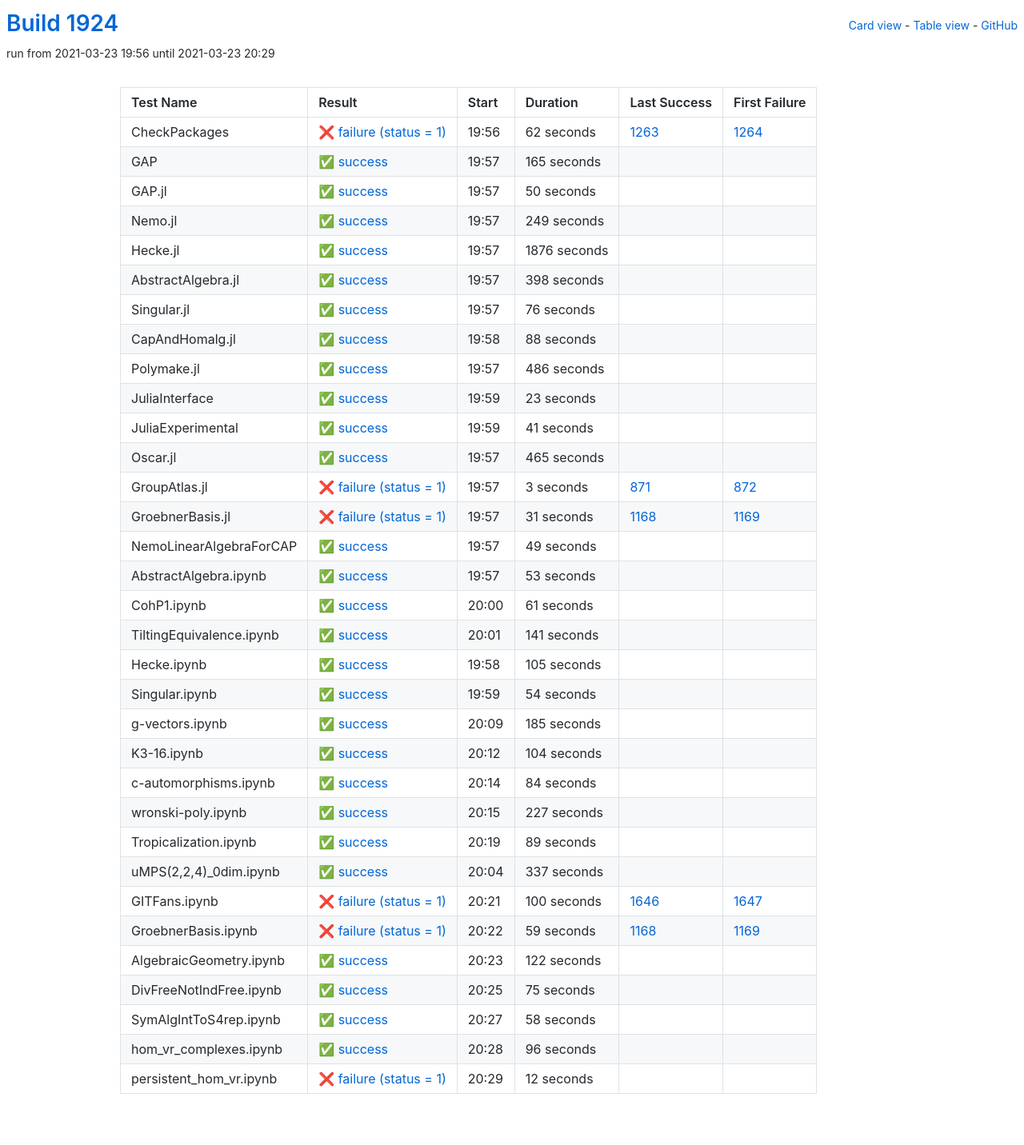
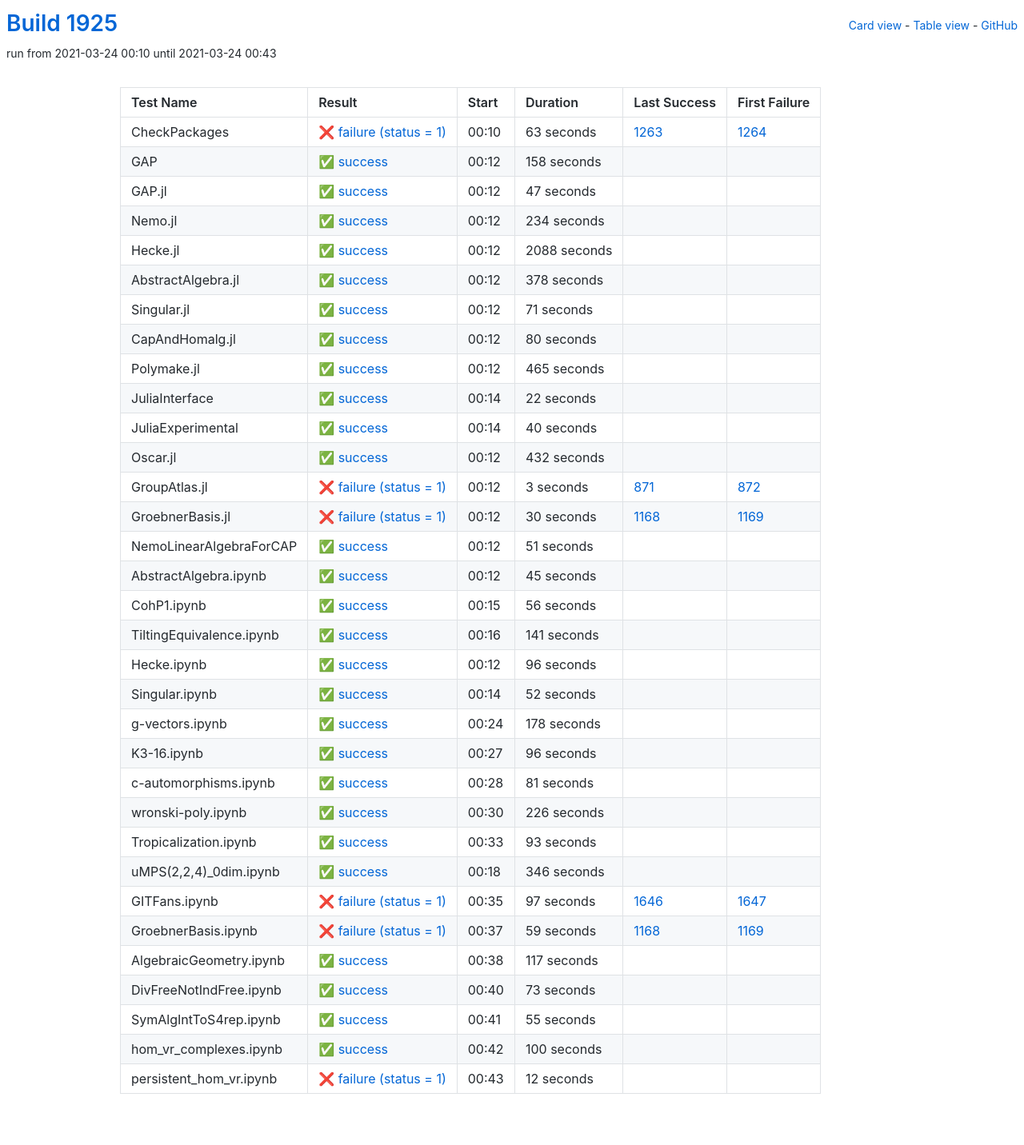
Before and after one commit to oscar-system/oscar-ci-status-stable, a Jekyll site: the page built from table.html, in a window 1280 px wide. Shown: the whole page at 80% size. Built offline with Jekyll 4.4.1, drawn with Linux system fonts in a browser that asks for light colours.

Commit message:
Build #1925

```diff
--- a/_data/ci.yml
+++ b/_data/ci.yml
@@ -1,6 +1,6 @@
 ---
-build: 1924
-build_url: https://oscarci.mathematik.uni-kl.de/job/oscar-stable/1924/
+build: 1925
+build_url: https://oscarci.mathematik.uni-kl.de/job/oscar-stable/1925/
 job: oscar-stable
 organization: oscar-system
 repo: oscar-ci-status-stable
@@ -8,140 +8,104 @@ repourl: https://github.com/oscar-system/oscar-ci-status-stable
 tests:
 - name: CheckPackages
   id: checkpackages
-  log: https://oscarci.mathematik.uni-kl.de/job/oscar-stable/1924/artifact/logs/build-1924/CheckPackages.log
-  start: 2021-03-23 19:56
+  log: https://oscarci.mathematik.uni-kl.de/job/oscar-stable/1925/artifact/logs/build-1925/CheckPackages.log
+  start: 2021-03-24 00:10
   success: false
   exitcode: 1
   status: failure
-  duration: 62
+  duration: 63
   last_success: 1263
   last_success_url: https://oscarci.mathematik.uni-kl.de/job/oscar-stable/1263/
   first_failure: 1264
   first_failure_url: https://oscarci.mathematik.uni-kl.de/job/oscar-stable/1264/
 - name: GAP
   id: gap
-  log: https://oscarci.mathematik.uni-kl.de/job/oscar-stable/1924/artifact/logs/build-1924/GAP.log
-  start: 2021-03-23 19:57
+  log: https://oscarci.mathematik.uni-kl.de/job/oscar-stable/1925/artifact/logs/build-1925/GAP.log
+  start: 2021-03-24 00:12
   success: true
   exitcode: 0
   status: success
-  duration: 165
+  duration: 158
   last_success: false
   last_success_url:
   first_failure: false
   first_failure_url:
 - name: GAP.jl
   id: gap-jl
-  log: https://oscarci.mathematik.uni-kl.de/job/oscar-stable/1924/artifact/logs/build-1924/GAP.jl.log
-  start: 2021-03-23 19:57
+  log: https://oscarci.mathematik.uni-kl.de/job/oscar-stable/1925/artifact/logs/build-1925/GAP.jl.log
+  start: 2021-03-24 00:12
   success: true
   exitcode: 0
   status: success
-  duration: 50
+  duration: 47
   last_success: false
   last_success_url:
   first_failure: false
   first_failure_url:
 - name: Nemo.jl
   id: nemo-jl
-  log: https://oscarci.mathematik.uni-kl.de/job/oscar-stable/1924/artifact/logs/build-1924/Nemo.jl.log
-  start: 2021-03-23 19:57
+  log: https://oscarci.mathematik.uni-kl.de/job/oscar-stable/1925/artifact/logs/build-1925/Nemo.jl.log
+  start: 2021-03-24 00:12
   success: true
   exitcode: 0
   status: success
-  duration: 249
+  duration: 234
   last_success: false
   last_success_url:
   first_failure: false
   first_failure_url:
 - name: Hecke.jl
   id: hecke-jl
-  log: https://oscarci.mathematik.uni-kl.de/job/oscar-stable/1924/artifact/logs/build-1924/Hecke.jl.log
-  start: 2021-03-23 19:57
+  log: https://oscarci.mathematik.uni-kl.de/job/oscar-stable/1925/artifact/logs/build-1925/Hecke.jl.log
+  start: 2021-03-24 00:12
   success: true
   exitcode: 0
   status: success
-  duration: 1876
+  duration: 2088
   last_success: false
   last_success_url:
   first_failure: false
   first_failure_url:
 - name: AbstractAlgebra.jl
   id: abstractalgebra-jl
-  log: https://oscarci.mathematik.uni-kl.de/job/oscar-stable/1924/artifact/logs/build-1924/AbstractAlgebra.jl.log
-  start: 2021-03-23 19:57
+  log: https://oscarci.mathematik.uni-kl.de/job/oscar-stable/1925/artifact/logs/build-1925/AbstractAlgebra.jl.log
+  start: 2021-03-24 00:12
   success: true
   exitcode: 0
   status: success
-  duration: 398
+  duration: 378
   last_success: false
   last_success_url:
   first_failure: false
   first_failure_url:
 - name: Singular.jl
   id: singular-jl
-  log: https://oscarci.mathematik.uni-kl.de/job/oscar-stable/1924/artifact/logs/build-1924/Singular.jl.log
-  start: 2021-03-23 19:57
+  log: https://oscarci.mathematik.uni-kl.de/job/oscar-stable/1925/artifact/logs/build-1925/Singular.jl.log
+  start: 2021-03-24 00:12
   success: true
   exitcode: 0
   status: success
-  duration: 76
+  duration: 71
   last_success: false
   last_success_url:
   first_failure: false
   first_failure_url:
 - name: CapAndHomalg.jl
   id: capandhomalg-jl
-  log: https://oscarci.mathematik.uni-kl.de/job/oscar-stable/1924/artifact/logs/build-1924/CapAndHomalg.jl.log
-  start: 2021-03-23 19:58
+  log: https://oscarci.mathematik.uni-kl.de/job/oscar-stable/1925/artifact/logs/build-1925/CapAndHomalg.jl.log
+  start: 2021-03-24 00:12
   success: true
   exitcode: 0
   status: success
-  duration: 88
+  duration: 80
   last_success: false
   last_success_url:
   first_failure: false
   first_failure_url:
 - name: Polymake.jl
   id: polymake-jl
-  log: https://oscarci.mathematik.uni-kl.de/job/oscar-stable/1924/artifact/logs/build-1924/Polymake.jl.log
-  start: 2021-03-23 19:57
-  success: true
-  exitcode: 0
-  status: success
-  duration: 486
-  last_success: false
-  last_success_url:
-  first_failure: false
-  first_failure_url:
-- name: JuliaInterface
-  id: juliainterface
-  log: https://oscarci.mathematik.uni-kl.de/job/oscar-stable/1924/artifact/logs/build-1924/JuliaInterface.log
-  start: 2021-03-23 19:59
-  success: true
-  exitcode: 0
-  status: success
-  duration: 23
-  last_success: false
-  last_success_url:
-  first_failure: false
-  first_failure_url:
-- name: JuliaExperimental
-  id: juliaexperimental
-  log: https://oscarci.mathematik.uni-kl.de/job/oscar-stable/1924/artifact/logs/build-1924/JuliaExperimental.log
-  start: 2021-03-23 19:59
-  success: true
-  exitcode: 0
-  status: success
-  duration: 41
-  last_success: false
-  last_success_url:
-  first_failure: false
-  first_failure_url:
-- name: Oscar.jl
-  id: oscar-jl
-  log: https://oscarci.mathematik.uni-kl.de/job/oscar-stable/1924/artifact/logs/build-1924/Oscar.jl.log
-  start: 2021-03-23 19:57
+  log: https://oscarci.mathematik.uni-kl.de/job/oscar-stable/1925/artifact/logs/build-1925/Polymake.jl.log
+  start: 2021-03-24 00:12
   success: true
   exitcode: 0
   status: success
@@ -150,10 +114,46 @@ tests:
   last_success_url:
   first_failure: false
   first_failure_url:
+- name: JuliaInterface
+  id: juliainterface
+  log: https://oscarci.mathematik.uni-kl.de/job/oscar-stable/1925/artifact/logs/build-1925/JuliaInterface.log
+  start: 2021-03-24 00:14
+  success: true
+  exitcode: 0
+  status: success
+  duration: 22
+  last_success: false
+  last_success_url:
+  first_failure: false
+  first_failure_url:
+- name: JuliaExperimental
+  id: juliaexperimental
+  log: https://oscarci.mathematik.uni-kl.de/job/oscar-stable/1925/artifact/logs/build-1925/JuliaExperimental.log
+  start: 2021-03-24 00:14
+  success: true
+  exitcode: 0
+  status: success
+  duration: 40
+  last_success: false
+  last_success_url:
+  first_failure: false
+  first_failure_url:
+- name: Oscar.jl
+  id: oscar-jl
+  log: https://oscarci.mathematik.uni-kl.de/job/oscar-stable/1925/artifact/logs/build-1925/Oscar.jl.log
+  start: 2021-03-24 00:12
+  success: true
+  exitcode: 0
+  status: success
+  duration: 432
+  last_success: false
+  last_success_url:
+  first_failure: false
+  first_failure_url:
 - name: GroupAtlas.jl
   id: groupatlas-jl
-  log: https://oscarci.mathematik.uni-kl.de/job/oscar-stable/1924/artifact/logs/build-1924/GroupAtlas.jl.log
-  start: 2021-03-23 19:57
+  log: https://oscarci.mathematik.uni-kl.de/job/oscar-stable/1925/artifact/logs/build-1925/GroupAtlas.jl.log
+  start: 2021-03-24 00:12
   success: false
   exitcode: 1
   status: failure
@@ -164,56 +164,56 @@ tests:
   first_failure_url: https://oscarci.mathematik.uni-kl.de/job/oscar-stable/872/
 - name: GroebnerBasis.jl
   id: groebnerbasis-jl
-  log: https://oscarci.mathematik.uni-kl.de/job/oscar-stable/1924/artifact/logs/build-1924/GroebnerBasis.jl.log
-  start: 2021-03-23 19:57
+  log: https://oscarci.mathematik.uni-kl.de/job/oscar-stable/1925/artifact/logs/build-1925/GroebnerBasis.jl.log
+  start: 2021-03-24 00:12
   success: false
   exitcode: 1
   status: failure
-  duration: 31
+  duration: 30
   last_success: 1168
   last_success_url: https://oscarci.mathematik.uni-kl.de/job/oscar-stable/1168/
   first_failure: 1169
   first_failure_url: https://oscarci.mathematik.uni-kl.de/job/oscar-stable/1169/
 - name: NemoLinearAlgebraForCAP
   id: nemolinearalgebraforcap
-  log: https://oscarci.mathematik.uni-kl.de/job/oscar-stable/1924/artifact/logs/build-1924/NemoLinearAlgebraForCAP.log
-  start: 2021-03-23 19:57
+  log: https://oscarci.mathematik.uni-kl.de/job/oscar-stable/1925/artifact/logs/build-1925/NemoLinearAlgebraForCAP.log
+  start: 2021-03-24 00:12
   success: true
   exitcode: 0
   status: success
-  duration: 49
+  duration: 51
   last_success: false
   last_success_url:
   first_failure: false
   first_failure_url:
 - name: AbstractAlgebra.ipynb
   id: abstractalgebra-ipynb
-  log: https://oscarci.mathematik.uni-kl.de/job/oscar-stable/1924/artifact/logs/build-1924/AbstractAlgebra.ipynb.log
-  start: 2021-03-23 19:57
+  log: https://oscarci.mathematik.uni-kl.de/job/oscar-stable/1925/artifact/logs/build-1925/AbstractAlgebra.ipynb.log
+  start: 2021-03-24 00:12
   success: true
   exitcode: 0
   status: success
-  duration: 53
+  duration: 45
   last_success: false
   last_success_url:
   first_failure: false
   first_failure_url:
 - name: CohP1.ipynb
   id: cohp1-ipynb
-  log: https://oscarci.mathematik.uni-kl.de/job/oscar-stable/1924/artifact/logs/build-1924/CohP1.ipynb.log
-  start: 2021-03-23 20:00
+  log: https://oscarci.mathematik.uni-kl.de/job/oscar-stable/1925/artifact/logs/build-1925/CohP1.ipynb.log
+  start: 2021-03-24 00:15
   success: true
   exitcode: 0
   status: success
-  duration: 61
+  duration: 56
   last_success: false
   last_success_url:
   first_failure: false
   first_failure_url:
 - name: TiltingEquivalence.ipynb
   id: tiltingequivalence-ipynb
-  log: https://oscarci.mathematik.uni-kl.de/job/oscar-stable/1924/artifact/logs/build-1924/TiltingEquivalence.ipynb.log
-  start: 2021-03-23 20:01
+  log: https://oscarci.mathematik.uni-kl.de/job/oscar-stable/1925/artifact/logs/build-1925/TiltingEquivalence.ipynb.log
+  start: 2021-03-24 00:16
   success: true
   exitcode: 0
   status: success
@@ -224,116 +224,116 @@ tests:
   first_failure_url:
 - name: Hecke.ipynb
   id: hecke-ipynb
-  log: https://oscarci.mathematik.uni-kl.de/job/oscar-stable/1924/artifact/logs/build-1924/Hecke.ipynb.log
-  start: 2021-03-23 19:58
+  log: https://oscarci.mathematik.uni-kl.de/job/oscar-stable/1925/artifact/logs/build-1925/Hecke.ipynb.log
+  start: 2021-03-24 00:12
   success: true
   exitcode: 0
   status: success
-  duration: 105
+  duration: 96
   last_success: false
   last_success_url:
   first_failure: false
   first_failure_url:
 - name: Singular.ipynb
   id: singular-ipynb
-  log: https://oscarci.mathematik.uni-kl.de/job/oscar-stable/1924/artifact/logs/build-1924/Singular.ipynb.log
-  start: 2021-03-23 19:59
+  log: https://oscarci.mathematik.uni-kl.de/job/oscar-stable/1925/artifact/logs/build-1925/Singular.ipynb.log
+  start: 2021-03-24 00:14
   success: true
   exitcode: 0
   status: success
-  duration: 54
+  duration: 52
   last_success: false
   last_success_url:
   first_failure: false
   first_failure_url:
 - name: g-vectors.ipynb
   id: g-vectors-ipynb
-  log: https://oscarci.mathematik.uni-kl.de/job/oscar-stable/1924/artifact/logs/build-1924/g-vectors.ipynb.log
-  start: 2021-03-23 20:09
+  log: https://oscarci.mathematik.uni-kl.de/job/oscar-stable/1925/artifact/logs/build-1925/g-vectors.ipynb.log
+  start: 2021-03-24 00:24
   success: true
   exitcode: 0
   status: success
-  duration: 185
+  duration: 178
   last_success: false
   last_success_url:
   first_failure: false
   first_failure_url:
 - name: K3-16.ipynb
   id: k3-16-ipynb
-  log: https://oscarci.mathematik.uni-kl.de/job/oscar-stable/1924/artifact/logs/build-1924/K3-16.ipynb.log
-  start: 2021-03-23 20:12
+  log: https://oscarci.mathematik.uni-kl.de/job/oscar-stable/1925/artifact/logs/build-1925/K3-16.ipynb.log
+  start: 2021-03-24 00:27
   success: true
   exitcode: 0
   status: success
-  duration: 104
+  duration: 96
   last_success: false
   last_success_url:
   first_failure: false
   first_failure_url:
 - name: c-automorphisms.ipynb
   id: c-automorphisms-ipynb
-  log: https://oscarci.mathematik.uni-kl.de/job/oscar-stable/1924/artifact/logs/build-1924/c-automorphisms.ipynb.log
-  start: 2021-03-23 20:14
+  log: https://oscarci.mathematik.uni-kl.de/job/oscar-stable/1925/artifact/logs/build-1925/c-automorphisms.ipynb.log
+  start: 2021-03-24 00:28
   success: true
   exitcode: 0
   status: success
-  duration: 84
+  duration: 81
   last_success: false
   last_success_url:
   first_failure: false
   first_failure_url:
 - name: wronski-poly.ipynb
   id: wronski-poly-ipynb
-  log: https://oscarci.mathematik.uni-kl.de/job/oscar-stable/1924/artifact/logs/build-1924/wronski-poly.ipynb.log
-  start: 2021-03-23 20:15
+  log: https://oscarci.mathematik.uni-kl.de/job/oscar-stable/1925/artifact/logs/build-1925/wronski-poly.ipynb.log
+  start: 2021-03-24 00:30
   success: true
   exitcode: 0
   status: success
-  duration: 227
+  duration: 226
   last_success: false
   last_success_url:
   first_failure: false
   first_failure_url:
 - name: Tropicalization.ipynb
   id: tropicalization-ipynb
-  log: https://oscarci.mathematik.uni-kl.de/job/oscar-stable/1924/artifact/logs/build-1924/Tropicalization.ipynb.log
-  start: 2021-03-23 20:19
+  log: https://oscarci.mathematik.uni-kl.de/job/oscar-stable/1925/artifact/logs/build-1925/Tropicalization.ipynb.log
+  start: 2021-03-24 00:33
   success: true
   exitcode: 0
   status: success
-  duration: 89
+  duration: 93
   last_success: false
   last_success_url:
   first_failure: false
   first_failure_url:
 - name: uMPS(2,2,4)_0dim.ipynb
   id: umps-2-2-4-0dim-ipynb
-  log: https://oscarci.mathematik.uni-kl.de/job/oscar-stable/1924/artifact/logs/build-1924/uMPS-2-2-4-_0dim.ipynb.log
-  start: 2021-03-23 20:04
+  log: https://oscarci.mathematik.uni-kl.de/job/oscar-stable/1925/artifact/logs/build-1925/uMPS-2-2-4-_0dim.ipynb.log
+  start: 2021-03-24 00:18
   success: true
   exitcode: 0
   status: success
-  duration: 337
+  duration: 346
   last_success: false
   last_success_url:
   first_failure: false
   first_failure_url:
 - name: GITFans.ipynb
   id: gitfans-ipynb
-  log: https://oscarci.mathematik.uni-kl.de/job/oscar-stable/1924/artifact/logs/build-1924/GITFans.ipynb.log
-  start: 2021-03-23 20:21
+  log: https://oscarci.mathematik.uni-kl.de/job/oscar-stable/1925/artifact/logs/build-1925/GITFans.ipynb.log
+  start: 2021-03-24 00:35
   success: false
   exitcode: 1
   status: failure
-  duration: 100
+  duration: 97
   last_success: 1646
   last_success_url: https://oscarci.mathematik.uni-kl.de/job/oscar-stable/1646/
   first_failure: 1647
   first_failure_url: https://oscarci.mathematik.uni-kl.de/job/oscar-stable/1647/
 - name: GroebnerBasis.ipynb
   id: groebnerbasis-ipynb
-  log: https://oscarci.mathematik.uni-kl.de/job/oscar-stable/1924/artifact/logs/build-1924/GroebnerBasis.ipynb.log
-  start: 2021-03-23 20:22
+  log: https://oscarci.mathematik.uni-kl.de/job/oscar-stable/1925/artifact/logs/build-1925/GroebnerBasis.ipynb.log
+  start: 2021-03-24 00:37
   success: false
   exitcode: 1
   status: failure
@@ -344,56 +344,56 @@ tests:
   first_failure_url: https://oscarci.mathematik.uni-kl.de/job/oscar-stable/1169/
 - name: AlgebraicGeometry.ipynb
   id: algebraicgeometry-ipynb
-  log: https://oscarci.mathematik.uni-kl.de/job/oscar-stable/1924/artifact/logs/build-1924/AlgebraicGeometry.ipynb.log
-  start: 2021-03-23 20:23
+  log: https://oscarci.mathematik.uni-kl.de/job/oscar-stable/1925/artifact/logs/build-1925/AlgebraicGeometry.ipynb.log
+  start: 2021-03-24 00:38
   success: true
   exitcode: 0
   status: success
-  duration: 122
+  duration: 117
   last_success: false
   last_success_url:
   first_failure: false
   first_failure_url:
 - name: DivFreeNotIndFree.ipynb
   id: divfreenotindfree-ipynb
-  log: https://oscarci.mathematik.uni-kl.de/job/oscar-stable/1924/artifact/logs/build-1924/DivFreeNotIndFree.ipynb.log
-  start: 2021-03-23 20:25
+  log: https://oscarci.mathematik.uni-kl.de/job/oscar-stable/1925/artifact/logs/build-1925/DivFreeNotIndFree.ipynb.log
+  start: 2021-03-24 00:40
   success: true
   exitcode: 0
   status: success
-  duration: 75
+  duration: 73
   last_success: false
   last_success_url:
   first_failure: false
   first_failure_url:
 - name: SymAlgIntToS4rep.ipynb
   id: symalginttos4rep-ipynb
-  log: https://oscarci.mathematik.uni-kl.de/job/oscar-stable/1924/artifact/logs/build-1924/SymAlgIntToS4rep.ipynb.log
-  start: 2021-03-23 20:27
+  log: https://oscarci.mathematik.uni-kl.de/job/oscar-stable/1925/artifact/logs/build-1925/SymAlgIntToS4rep.ipynb.log
+  start: 2021-03-24 00:41
   success: true
   exitcode: 0
   status: success
-  duration: 58
+  duration: 55
   last_success: false
   last_success_url:
   first_failure: false
   first_failure_url:
 - name: hom_vr_complexes.ipynb
   id: hom-vr-complexes-ipynb
-  log: https://oscarci.mathematik.uni-kl.de/job/oscar-stable/1924/artifact/logs/build-1924/hom_vr_complexes.ipynb.log
-  start: 2021-03-23 20:28
+  log: https://oscarci.mathematik.uni-kl.de/job/oscar-stable/1925/artifact/logs/build-1925/hom_vr_complexes.ipynb.log
+  start: 2021-03-24 00:42
   success: true
   exitcode: 0
   status: success
-  duration: 96
+  duration: 100
   last_success: false
   last_success_url:
   first_failure: false
   first_failure_url:
 - name: persistent_hom_vr.ipynb
   id: persistent-hom-vr-ipynb
-  log: https://oscarci.mathematik.uni-kl.de/job/oscar-stable/1924/artifact/logs/build-1924/persistent_hom_vr.ipynb.log
-  start: 2021-03-23 20:29
+  log: https://oscarci.mathematik.uni-kl.de/job/oscar-stable/1925/artifact/logs/build-1925/persistent_hom_vr.ipynb.log
+  start: 2021-03-24 00:43
   success: false
   exitcode: 1
   status: failure
```
Also changed, not shown: README.md.
